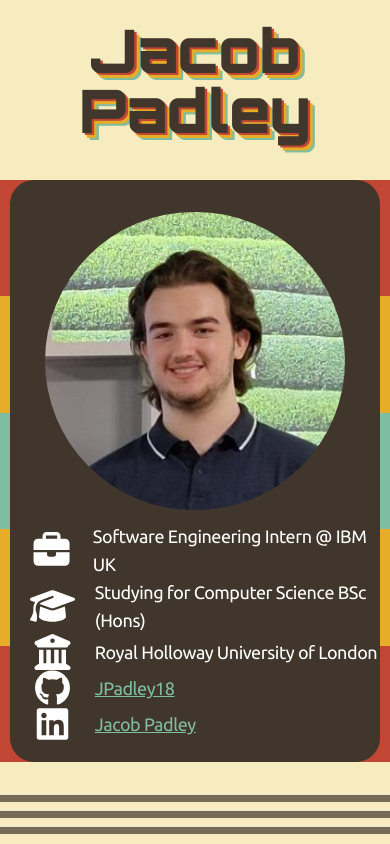
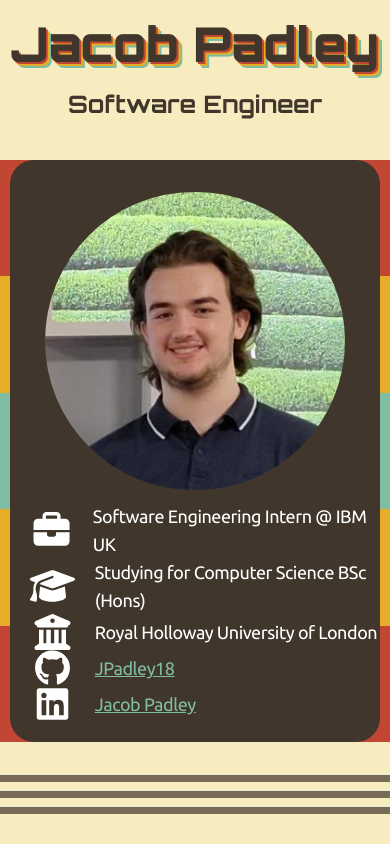
Before and after one commit to JPadley18/jpadley.com, a Next.js app: page / in a window 390 px wide. Shown: the top 844 px of the page. Built offline with nearby package versions, Linux system fonts and the light colour scheme.

Commit message:
Swaggy subtitle

```diff
--- /dev/null
+++ b/components/main-sub-title.tsx
@@ -0,0 +1,9 @@
+import { orbitron } from "@/util/fonts"
+
+export default function MainSubTitle({ text }: { text: string }) {
+    return (
+        <div className="w-screen text-center mt-5">
+            <h2 className={`text-2xl md:text-5xl font-bold ${orbitron.className}`}>{text}</h2>
+        </div>
+    )
+}
--- a/components/main-title.tsx
+++ b/components/main-title.tsx
@@ -3,7 +3,7 @@ import { orbitron } from "@/util/fonts"
 export default function MainTitle({ text }: { text: string }) {
     return (
         <div className="w-screen text-center mt-5">
-            <h1 className={`text-6xl md:text-8xl font-black retro-multi-shadow ${orbitron.className}`}>{text}</h1>
+            <h1 className={`text-5xl md:text-8xl font-black retro-multi-shadow ${orbitron.className}`}>{text}</h1>
         </div>
     )
 }
--- a/pages/index.tsx
+++ b/pages/index.tsx
@@ -1,4 +1,5 @@
 import MainTitle from "@/components/main-title"
+import MainSubTitle from "@/components/main-sub-title";
 import AboutMeCard from "@/components/about-me-card"
 import SubTitle from "@/components/sub-title"
 import Project from "@/components/project"
@@ -32,6 +33,7 @@ export default function Home() {
             </Head>
 
             <MainTitle text="Jacob Padley" />
+            <MainSubTitle text="Software Engineer" />
 
             <AboutMeCard />
             <Divider />
@@ -62,7 +64,7 @@ export default function Home() {
             title="jpadley.com"
             description="This website was created in TypeScript using React with Next.js and Tailwind CSS."
             longDescription="This is the very website you are currently viewing! I began work on this website both as a way to document my programming projects and
-            to learn how to use React. This website uses React with Next.JS, as well as Tailwind CSS and Flowbite JS for styling."
+            to learn how to use React. This website uses React with Next.JS, as well as Tailwind CSS and Flowbite JS for styling. It's been through a few design iterations, there's no telling when I'll finally leave it alone!"
             gallery={[padleyThumbnail]}
             links={[
                 <StatEntry key="github" icon={faGithub} text="jpadley.com GitHub" href="https://github.com/JPadley18/jpadley.com" />
```
